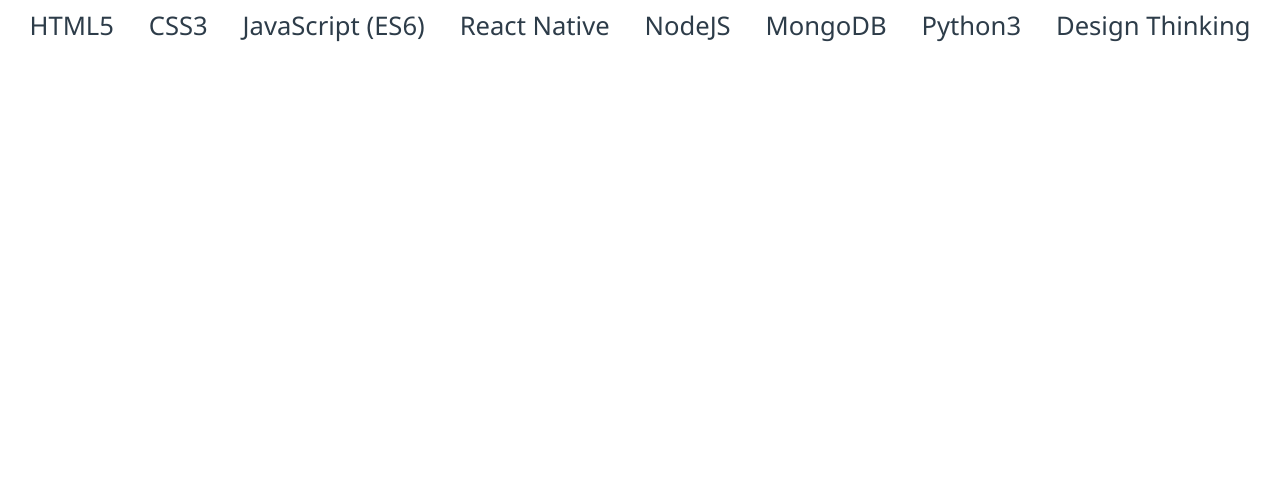
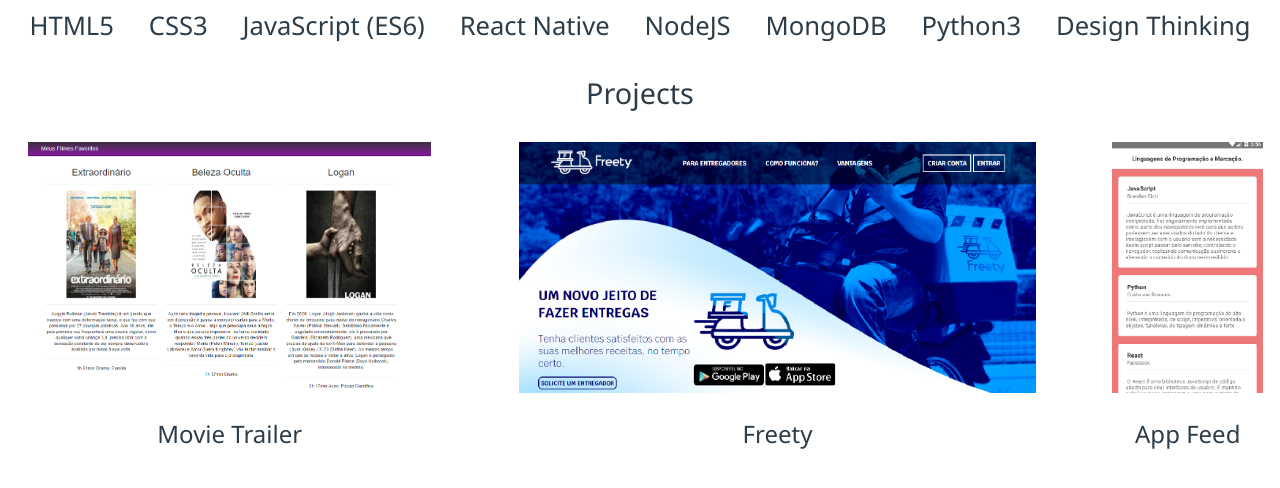
Before and after one commit to beatriznonato/portfolio-web, a plain HTML site: page index.html in a window 1280 px wide. Shown: the part 728-1216 px from the top of the page. Before the commit the page ends 800 px from the top, so only its background shows below. Drawn offline with Linux system fonts and the light colour scheme.

Commit message:
estruturar e estilizar section projects

```diff
--- a/css/styles.css
+++ b/css/styles.css
@@ -47,7 +47,7 @@ hr {
 }
 
 
-.title h2 {
+.first h2 {
     display: flex;
     color: #2d3c49;
     font-weight: 100;
@@ -62,9 +62,42 @@ hr {
     flex-direction: row;
     justify-content: space-around;
     font-weight: 100;
-    font-size: 0.5em;
     font-family: 'Segoe UI', Tahoma, Geneva, Verdana, sans-serif;
     color: #2d3c49;
+}
+
+.second h2 {
+    display: flex;
+    color: #2d3c49;
+    font-weight: 100;
+    font-family: 'Segoe UI', Tahoma, Geneva, Verdana, sans-serif;
+    font-size: 1.8em;
+    margin: 30px;
+    justify-content: center;
+}
+
+.project {
+    display: flex;
+    flex-direction: row;
+}
+
+.card {
+    display: flex;
+    flex-direction: column;
+    align-items: center;
+}
+
+.card>img {
+    width: 90%;
+    height: 70%;
+    object-fit: contain;
+}
+
+.card>h3 {
+    font-weight: 400;
+    font-family: 'Segoe UI', Tahoma, Geneva, Verdana, sans-serif;
+    color: #2d3c49;
+    font-size: 1.5em;
 }
 
 /* Desktop  */
@@ -91,7 +124,7 @@ hr {
         font-size: 1.2em;
     }
 
-    .title h2 {
+    .first h2 {
         font-size: 1.4em;
     }
 
@@ -113,7 +146,7 @@ hr {
 /* Tablet: Apple iPad */
 
 @media screen and (min-width: 768px) {
-    .title h2 {
+    .first h2 {
         font-size: 2em;
     }
 
--- a/index.html
+++ b/index.html
@@ -19,7 +19,7 @@
     </header>
     <hr></hr>
     <main>
-        <section class="title">
+        <section class="first">
             <h2>Skills</h2>
             <div class="skill">
                 <div class="skillitem">HTML5</div>
@@ -32,6 +32,23 @@
                 <div class="skillitem">Design Thinking</div>
             </div>
         </section>
+        <section class="second">
+            <h2>Projects</h2>
+            <div class="project">
+                <div class="card">
+                    <img src="./img/movie.jpg" alt="">
+                    <h3>Movie Trailer</h3>
+                </div>
+                <div class="card">
+                    <img src="./img/freety.png" alt="">
+                    <h3>Freety</h3>
+                </div>
+                <div class="card">
+                    <img src="./img/feed.png" alt="">
+                    <h3>App Feed</h3>
+                </div>
+            </div>
+        </section>
     </main>
 </body>
 </html>
```
Also changed, not shown: img/feed.png (added), img/freety.png (added), img/movie.jpg (added).
